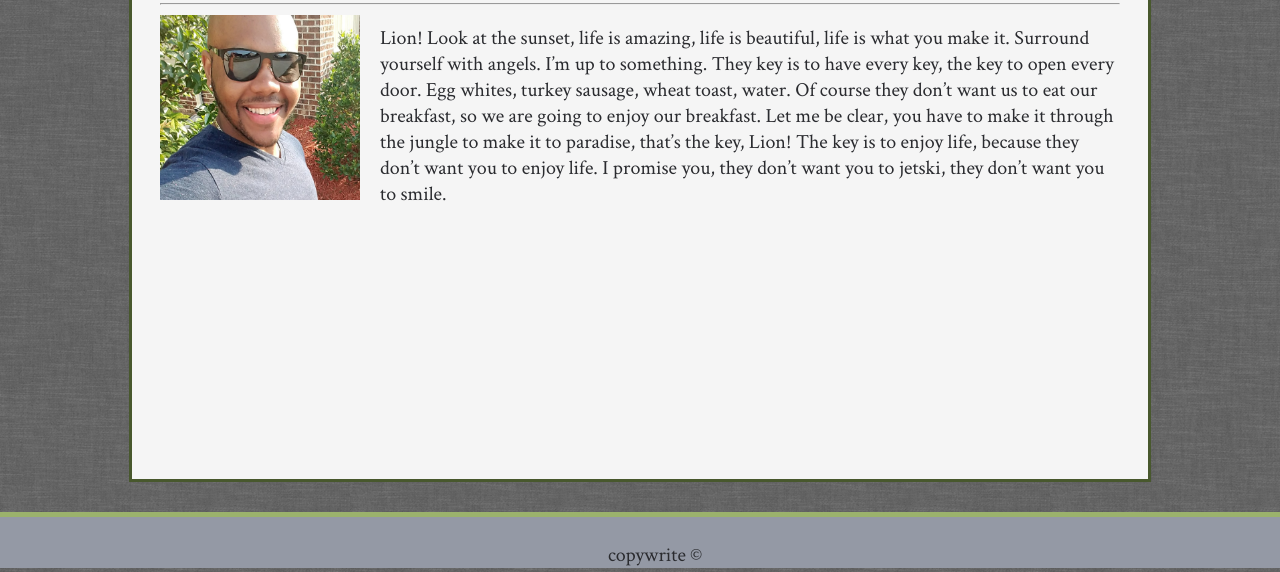
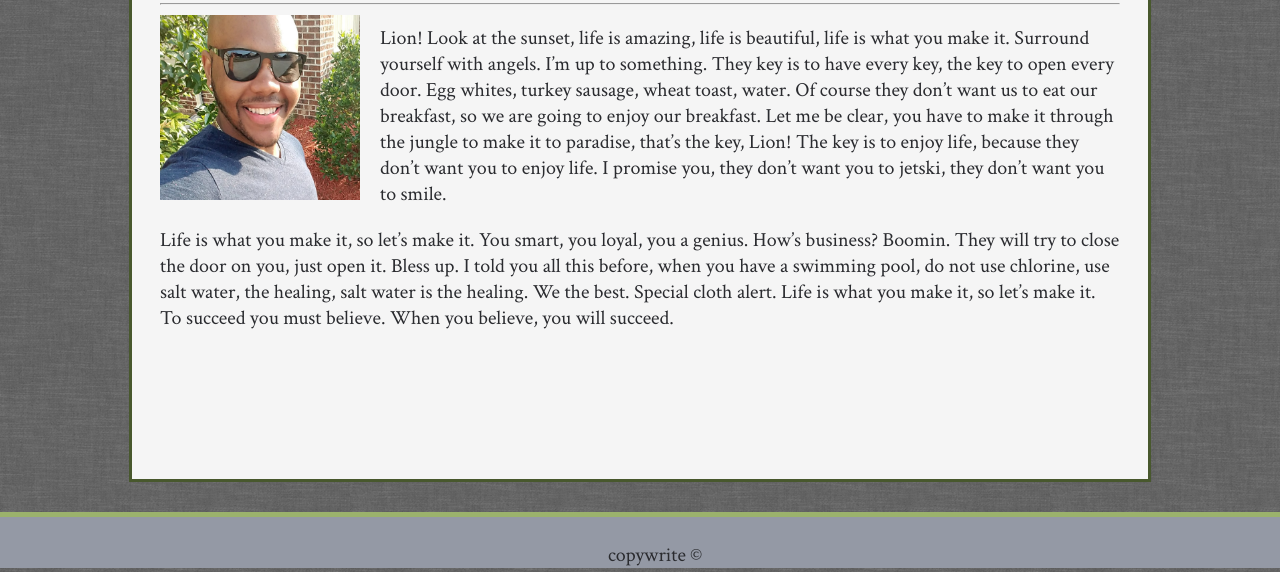
Before and after one commit to torre-matthew/Responsive-Portfolio, a plain HTML site: page index.html in a window 1280 px wide. Shown: the part 228-800 px from the top of the page. Drawn offline with Linux system fonts and the light colour scheme.

Commit message:
added second paragraph

```diff
--- a/index.html
+++ b/index.html
@@ -30,7 +30,7 @@
 
 	<p>Lion! Look at the sunset, life is amazing, life is beautiful, life is what you make it. Surround yourself with angels. I’m up to something. They key is to have every key, the key to open every door. Egg whites, turkey sausage, wheat toast, water. Of course they don’t want us to eat our breakfast, so we are going to enjoy our breakfast. Let me be clear, you have to make it through the jungle to make it to paradise, that’s the key, Lion! The key is to enjoy life, because they don’t want you to enjoy life. I promise you, they don’t want you to jetski, they don’t want you to smile.</p>
 
-	<!-- <p>Life is what you make it, so let’s make it. You smart, you loyal, you a genius. How’s business? Boomin. They will try to close the door on you, just open it. Bless up. I told you all this before, when you have a swimming pool, do not use chlorine, use salt water, the healing, salt water is the healing. We the best. Special cloth alert. Life is what you make it, so let’s make it. To succeed you must believe. When you believe, you will succeed.</p> -->
+	<p>Life is what you make it, so let’s make it. You smart, you loyal, you a genius. How’s business? Boomin. They will try to close the door on you, just open it. Bless up. I told you all this before, when you have a swimming pool, do not use chlorine, use salt water, the healing, salt water is the healing. We the best. Special cloth alert. Life is what you make it, so let’s make it. To succeed you must believe. When you believe, you will succeed.</p>
 
 </section>
 
```
